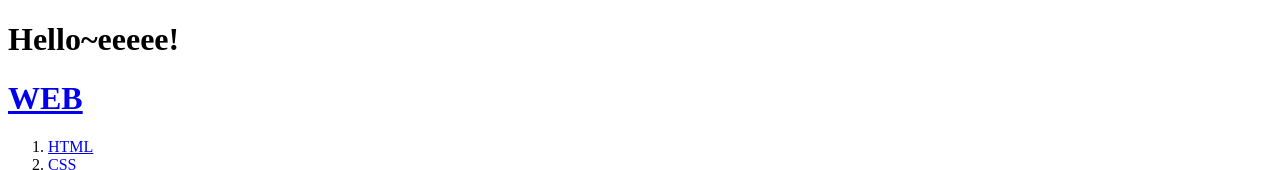
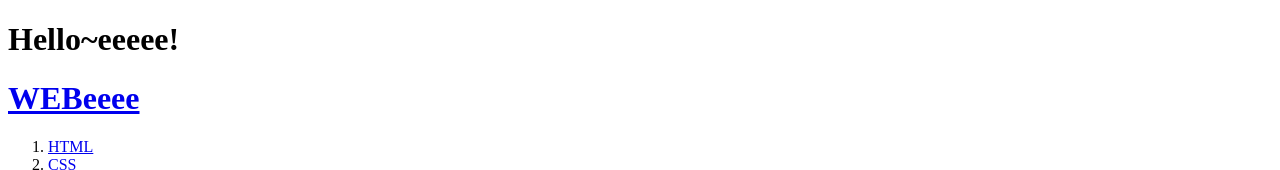
Before and after one commit to melonpan0130/HerokuTest, a website: page 1.html in a window 1280 px wide. Shown: the top 170 px of the page. Drawn offline with Linux system fonts and the light colour scheme.

Commit message:
Test of connecting with heroku

```diff
--- a/1.html
+++ b/1.html
@@ -6,7 +6,7 @@
 </head>
 <body>
   <h1>Hello~eeeee!</h1>
-  <h1><a href="index.html">WEB</a></h1>
+  <h1><a href="index.html">WEBeeee</a></h1>
   <ol>
     <li><a href="1.html">HTML</a></li>
     <li><a href="2.html">CSS</a></li>
```
